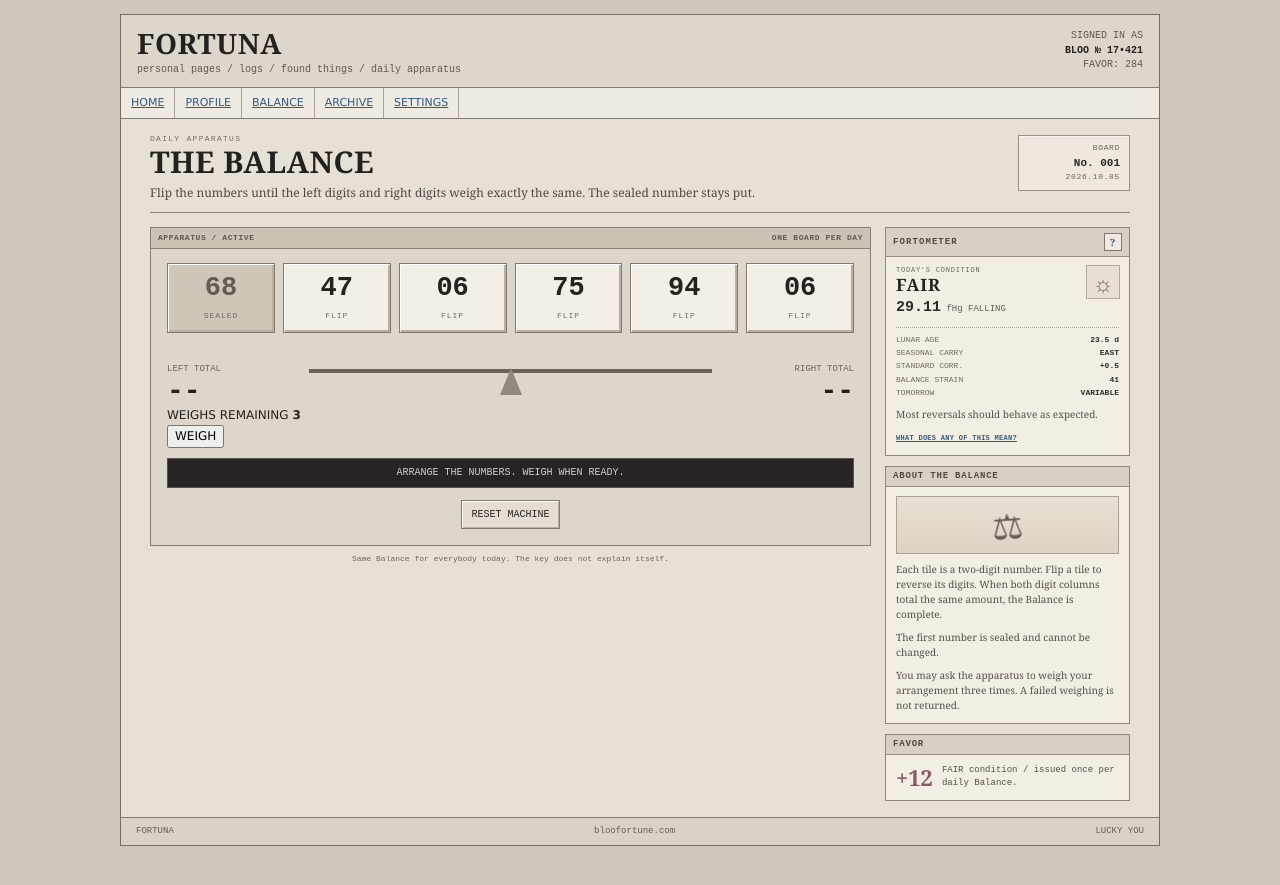
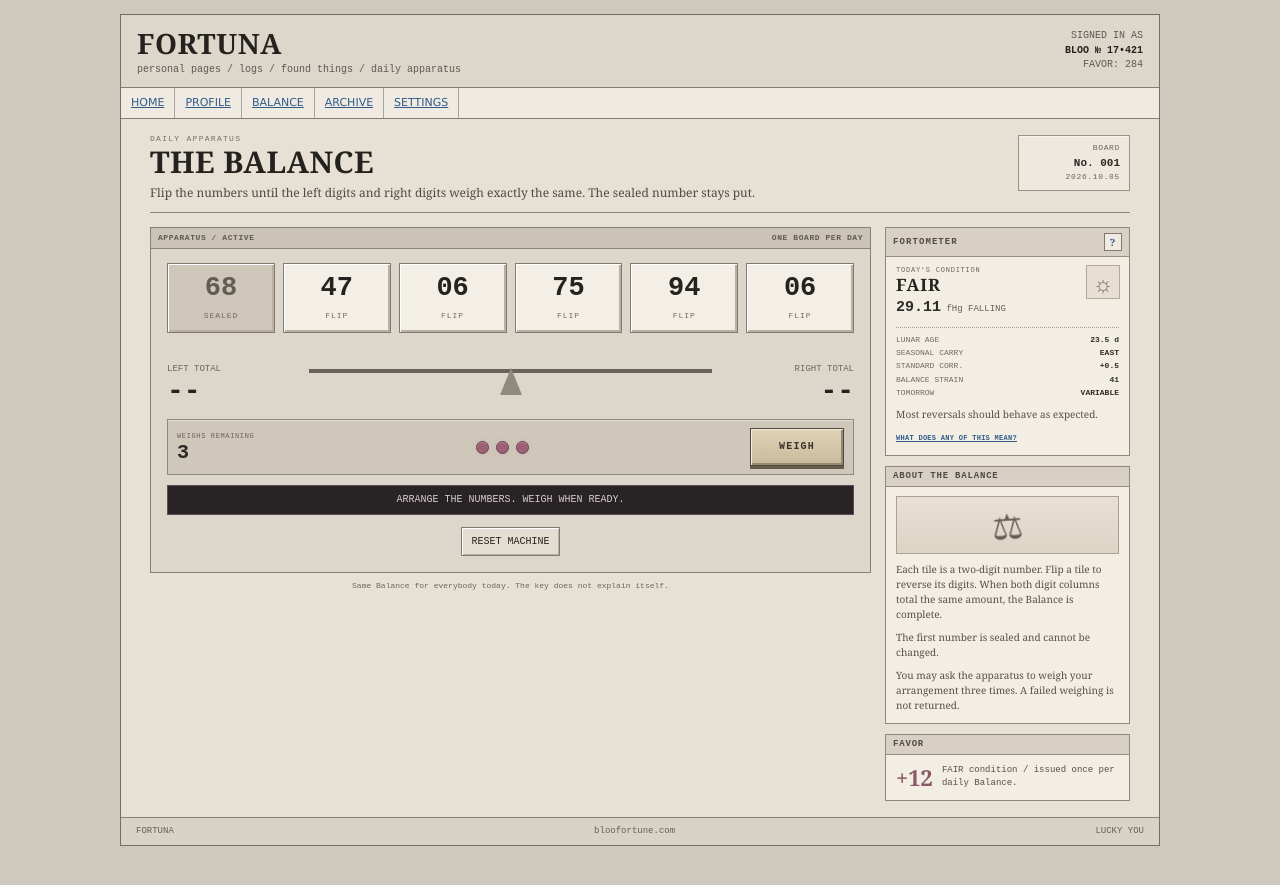
Before and after one commit to Blookittt/blookittt.github.io, a Jekyll site: the page built from balance.html, in a window 1280 px wide. Shown: the top 885 px of the page. Built offline with Jekyll 4.4.1, drawn with Linux system fonts in a browser that asks for light colours.

Commit message:
Style Balance attempts and daily lockout

```diff
--- a/assets/style.css
+++ b/assets/style.css
@@ -2223,3 +2223,115 @@
     display:none;
   }
 }
+
+
+/* BALANCE STAKES */
+.balance-attempts{
+  display:grid;
+  grid-template-columns:auto 1fr auto;
+  gap:12px;
+  align-items:center;
+  margin-top:12px;
+  padding:8px 9px;
+  background:#cfc7ba;
+  border:1px solid #8f877c;
+  box-shadow:inset 0 1px 0 rgba(255,255,255,.42);
+}
+
+.balance-attempts > div:first-child span,
+.balance-attempts > div:first-child strong{
+  display:block;
+}
+
+.balance-attempts > div:first-child span{
+  color:#6b645d;
+  font:7px/1.2 "Courier New",monospace;
+  letter-spacing:.09em;
+}
+
+.balance-attempts > div:first-child strong{
+  margin-top:2px;
+  color:#2c2926;
+  font:bold 20px/1 "Courier New",monospace;
+}
+
+.attempt-pips{
+  display:flex;
+  justify-content:center;
+  gap:7px;
+}
+
+.attempt-pips span{
+  width:13px;
+  height:13px;
+  border-radius:50%;
+  background:#9d6074;
+  border:1px solid #694653;
+  box-shadow:
+    inset 0 1px 0 rgba(255,255,255,.24),
+    0 0 4px rgba(157,96,116,.18);
+}
+
+.attempt-pips span.spent{
+  background:#8e877e;
+  border-color:#706960;
+  box-shadow:none;
+  opacity:.42;
+}
+
+.balance-weigh-button{
+  min-width:94px;
+  min-height:38px;
+  padding:7px 12px;
+  cursor:pointer;
+  border:1px solid #51483d;
+  background:
+    linear-gradient(#dfd3b8,#c8b99a);
+  color:#3b332a;
+  box-shadow:
+    inset 1px 1px 0 #f5ecd8,
+    inset -2px -2px 0 #958770,
+    0 3px 0 #675c4b;
+  font:bold 10px/1 "Courier New",monospace;
+  letter-spacing:.12em;
+}
+
+.balance-weigh-button:active:not(:disabled){
+  transform:translateY(3px);
+  box-shadow:inset 1px 2px 4px #8f826c;
+}
+
+.balance-weigh-button:disabled,
+.balance-actions button:disabled{
+  cursor:not-allowed;
+  filter:grayscale(.65);
+  opacity:.55;
+}
+
+.balance-machine.day-locked{
+  background:#d5cec3;
+}
+
+.balance-machine.day-locked .balance-tiles{
+  opacity:.66;
+}
+
+.balance-machine.day-locked .balance-status{
+  color:#caaeb7;
+}
+
+@media (max-width:520px){
+  .balance-attempts{
+    grid-template-columns:1fr auto;
+  }
+
+  .attempt-pips{
+    justify-content:flex-start;
+    grid-column:1;
+  }
+
+  .balance-weigh-button{
+    grid-column:2;
+    grid-row:1 / span 2;
+  }
+}
```
